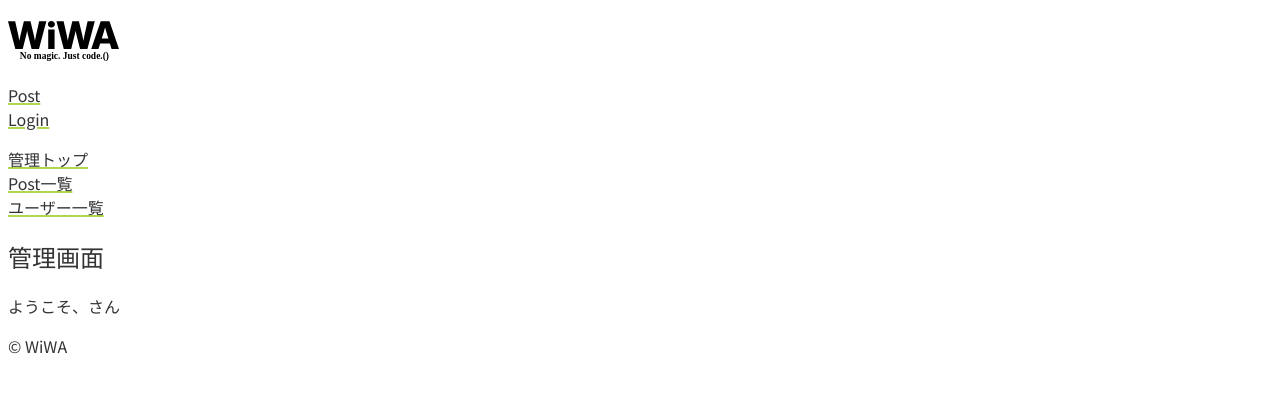
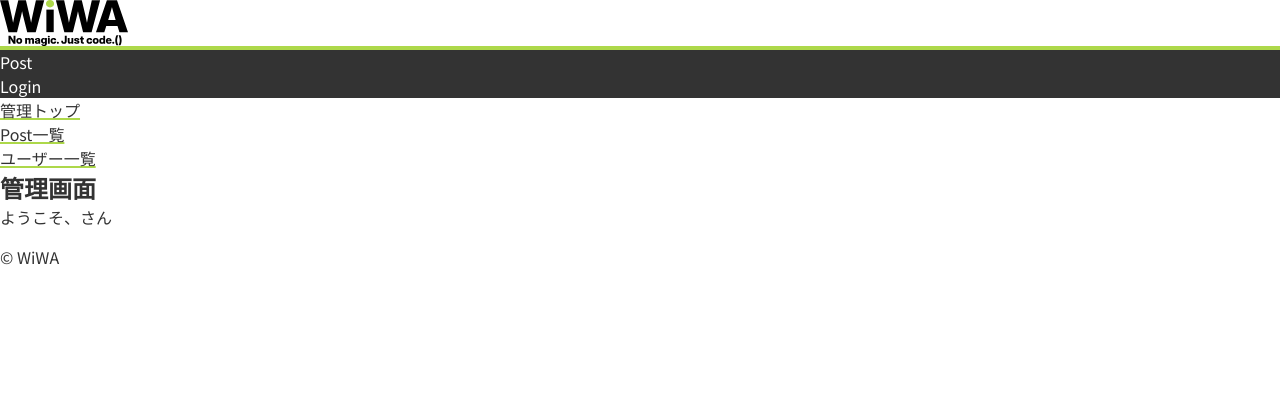
Before and after one commit to Kazushi-Nomura-wiwa/wiwa, a Python web app: template wiwa/templates/html/admin/index.html in a window 1280 px wide. Shown: the top 393 px of the page. Run offline with Jinja, Linux system fonts and the light colour scheme; the template is opened without the code that fills it, so the values that code supplies are empty.

Commit message:
CSS制作

```diff
--- a/wiwa/templates/partials/admin_header.html
+++ b/wiwa/templates/partials/admin_header.html
@@ -1,6 +1,6 @@
 <!-- パスとファイル名: wiwa/templates/html/partials/admin_header.html -->
     <header class="site-header">
-        <h1 class="site-header__title"><a href="/" class="site-header__link">WiWA</a></h1>
+        <h1 class="site-header__title"><a href="/" class="site-header__link"><img src="/static/themes/default/img/wiwa_logo.svg" alt="WiWA No magic. Just code.()"></a></h1>
 
         <nav class="global-nav">
             <ul class="global-nav__list">
--- a/wiwa/templates/partials/header.html
+++ b/wiwa/templates/partials/header.html
@@ -1,6 +1,6 @@
 <!-- パスとファイル名: wiwa/templates/html/partials/header.html -->
     <header class="site-header">
-        <h1 class="site-header__title"><a href="/" class="site-header__link">WiWA</a></h1>
+        <h1 class="site-header__title"><a href="/" class="site-header__link"><img src="/static/themes/default/img/wiwa_logo.svg" alt="WiWA No magic. Just code.()"></a></h1>
 
         {% if current_user %}
             <p class="site-header__login-status">ログイン中：{{ current_user.display_name or current_user.username }}</p>
--- a/wiwa/templates/static/themes/default/css/style.css
+++ b/wiwa/templates/static/themes/default/css/style.css
@@ -4,7 +4,7 @@
     /* ---------- カスタムプロパティ(カラー設定ほか) ---------- */
     --white-color: rgba(255 255 255 / 100%);
     --text-color: rgba(51 51 51 / 100%);
-    --border-color: rgba(100 100 100 / 100%);
+    --ash-color: rgba(100 100 100 / 100%);
     --green-color: rgba(173 216 74 / 100%);
 
     /* --- テキスト --- */
@@ -12,6 +12,30 @@
     --semibold: 600;
     --bold: 700;
     --exbold: 900;
+}
+
+/* ブラウザの余白除去 */
+body {
+    margin: 0;
+}
+
+/* 見出しや段落の余白を明示管理 */
+h1, h2, h3, h4, h5, h6,
+p,
+ul, ol {
+    margin: 0;
+    padding: 0;
+}
+
+/* リストのデフォルトスタイル削除 */
+ul, ol {
+    list-style: none;
+}
+
+/* 画像の余計な隙間防止 */
+img {
+    max-width: 100%;
+    display: block;
 }
 
 /* 共通 */
@@ -40,19 +64,6 @@ a:hover{
     text-decoration-color: transparent;
 }
 
-ul{
-    padding: 0;
-}
-
-ul li{
-    list-style: none;
-}
-
-h2,
-h3{
-    font-weight: normal;
-}
-
 p{
     margin-bottom: 1rem;
     font-weight: normal;
@@ -63,13 +74,16 @@ address{
 }
 
 /* スマホ版 */
-.site-header__link{
-    display: block;
-    width: 160px;
-    height: 40px;
-    font-size: 0;
-    background-image: url('/static/themes/default/img/wiwa_logo.svg');
-    background-repeat: no-repeat;
-    background-size: contain;
-    background-position: left center;
+
+.site-header__link img{
+    width: 8rem;
+    height: auto;
 }
+.global-nav{
+    background-color: var(--text-color);
+    border-top: 0.25rem solid var(--green-color);
+}
+.global-nav__link{
+    color: var(--white-color) !important;
+    text-decoration: none !important;
+}
```
Also changed, not shown: wiwa/templates/static/themes/default/img/wiwa_logo.svg.
